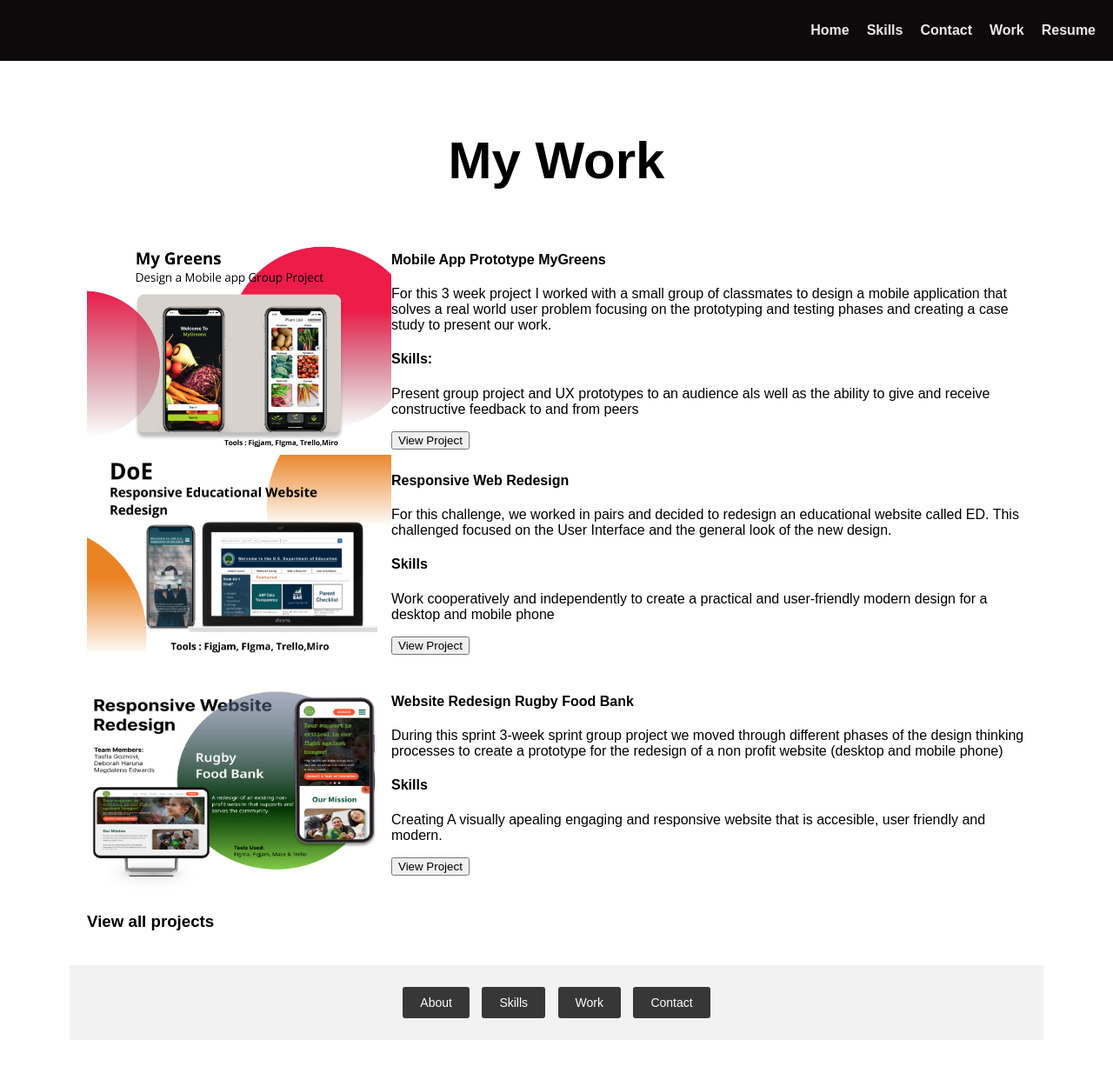
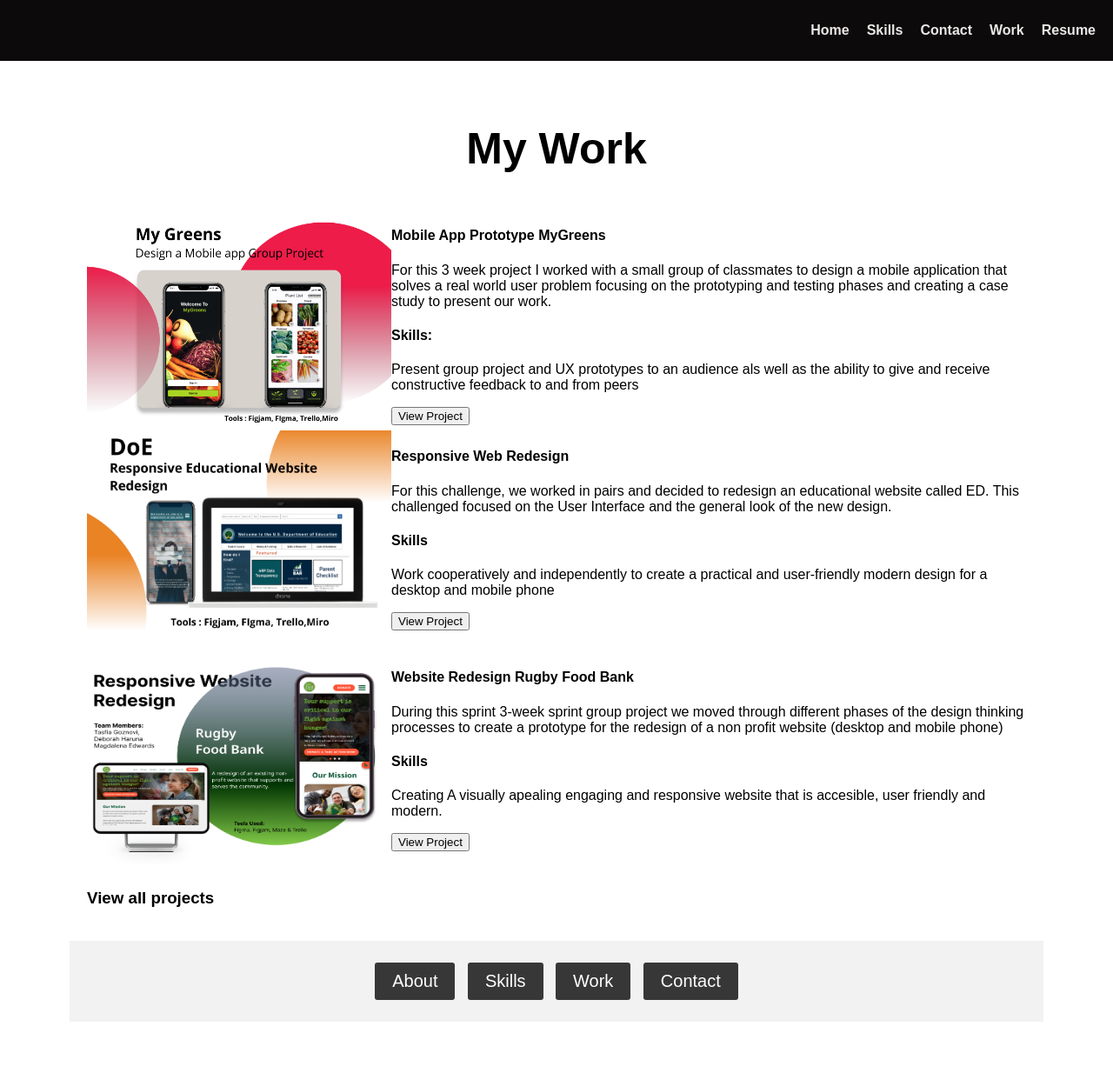
Before and after one commit to MagdaLuba/UX_UI_HW_19, a plain HTML site: page work.html in a window 1280 px wide. Shown: the whole page at 87% size. Drawn offline with Linux system fonts and the light colour scheme.

Commit message:
Update style.css

```diff
--- a/style.css
+++ b/style.css
@@ -91,7 +91,7 @@ footer {
     border-radius: 3px;
     background-color: #373738;
     color: white;
-    font-size: 14px;
+    font-size: 20px;
     cursor: pointer;
   }
 
@@ -106,7 +106,7 @@ footer {
 }
 
 h1{
-    font-size: 60px;
+    font-size: 50px;
     text-align: center;
 }
 section {
```
